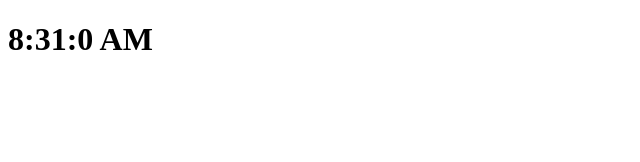
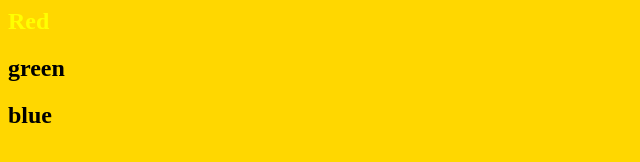
Before and after one commit to Junsha111/herions-formulla, a plain HTML site: page index.html in a window 1280 px wide. Shown: the whole page, without its empty margins (0-640 px from the left). Drawn offline with Linux system fonts and the light colour scheme.

Commit message:
Understanding DOM

```diff
--- /dev/null
+++ b/DOM js/index.html
@@ -0,0 +1,13 @@
+<!DOCTYPE html>
+<html lang="en">
+<head>
+    <meta charset="UTF-8">
+    <meta name="viewport" content="width=device-width, initial-scale=1.0">
+    <title>Document</title>
+    <link rel="stylesheet" href="style.css">
+</head>
+<body>
+    <button onclick="handleClick()" ondblclick="handleDblClick()">Click Me</button>
+    <script src="script.js"></script>
+</body>
+</html>
--- /dev/null
+++ b/DOM js/style.css
@@ -0,0 +1,6 @@
+body{
+    background-color: cyan;
+}
+#main{
+    color: red;
+}
--- a/index.html
+++ b/index.html
@@ -1,4 +1,4 @@
-<!DOCTYPE html>
+<!-- <!DOCTYPE html>
 <html lang="en">
 <head>
     <meta charset="UTF-8">
@@ -9,4 +9,74 @@
     <h1 id="clock"></h1>
     <script src="script.js"></script>
 </body>
+</html> -->
+<!-- <html style="background-color: black ;">
+
 </html>
+ <!DOCTYPE html>
+<!-- <!-- <html>
+<head>
+    <style>
+    html{
+        background:red;
+    }
+    </style>
+</head>
+<body> -->
+
+<!-- </body>
+<!-- </html>
+
+ <html> <body></body>
+<head>
+
+     <link
+            rel="stylesheet"
+            href="./styles.css"
+     />
+</body>
+</head>
+</html>
+<!-- <!DOCTYPE html>
+<html lang="en">
+<head>
+    <link
+          rel="styles"
+          href="./styles.css"
+          />
+    <title>Document</title>
+</head>
+<body>
+
+</body>
+</html> -->
+<!--
+</html>
+ <!DOCTYPE html>
+ <html>
+<head>
+    <style>
+    html{
+        background:red;
+    }
+    </style>
+</head>
+<link
+
+<body>  -->
+
+    <html>
+    <head>
+        <link
+        rel="stylesheet"
+       href="./styles.css"
+       />
+
+    </head>
+    <body>
+        <h2 id="main">Red</h2>
+        <h2>green</h2>
+        <h2>blue</h2>
+
+    </body>
+    </html>
--- a/script.js
+++ b/script.js
@@ -124,18 +124,70 @@
 //     console.log("Hello junaid")
 
 // }, 6000);
-setInterval(() => {
-    let time = new Date();
-    let hours = time.getHours();
-    let minutes = time.getMinutes();
-    let seconds = time.getSeconds();
-    let pmam = "AM";
-    if(hours>12){
-        hours-= 12;
-    }
-    if(hours>=12){
-        pmam = "PM";
-    }
-    document.getElementById("clock").innerHTML = hours + ":" + minutes + ":" + seconds + " " +pmam
-    // console.log(hours + ":" + minutes + ":" + seconds + " " +pmam)
-}, 1000);
+// setInterval(() => {
+//     let time = new Date();
+//     let hours = time.getHours();
+//     let minutes = time.getMinutes();
+//     let seconds = time.getSeconds();
+//     let pmam = "AM";
+//     if(hours>12){
+//         hours-= 12;
+//     }
+//     if(hours>=12){
+//         pmam = "PM";
+//     }
+//     document.getElementById("clock").innerHTML = hours + ":" + minutes + ":" + seconds + " " +pmam
+//     // console.log(hours + ":" + minutes + ":" + seconds + " " +pmam)
+// }, 1000)
+
+// map
+// fruits.map(function add(item){
+    //     console.log(item + " shake");
+    // })
+    // fruits.map(addShake);
+    // function addShake(i){
+        //     console.log(i + "shake")
+        // }
+        // callback function
+        // function printValue(i){
+            //     console.log(i)
+            // }
+            // function add(x , y , printValue){
+                //     sum = x+ y ;
+                //     printValue(sum);
+                // }
+                // add(2 , 3 , printValue)
+                // fruits.map()
+                // const result = numbers.filter(greaterThan6)
+                // function greaterThan6(i){
+                    //     return i > 6
+                    // }
+                    // console.log(result)
+                    // const numbers = [175,50 , 25 , 10];
+
+                    // const result = numbers.reduce(myFunc);
+
+                    // function myFunc(total, num) {
+                        //   return total + num;
+                        // }
+                        // console.log(result)
+
+// const numbers2 = [11 , 98 , 56 , ...numbers]
+// console.log(numbers2)
+
+// destructring in js
+// const fruits = ["mango" , "orange" , "apple" , "grapes"];
+// console.log(fruits[0])
+// const [ amb , sungtar , chont] = fruits;
+// console.log(amb)
+// const result =numbers.map(function square(i){
+    // return i*i
+    // })
+    // console.log(result)
+//     const numbers = [1 , 5 , 7, 23, 10 ]
+//     const result=numbers.filter(function odd(i)
+//         {
+// return i%2 !=0;
+//         }
+//     )
+//     console.log(result)
--- /dev/null
+++ b/styles.css
@@ -0,0 +1,6 @@
+ body{
+    background-color:gold
+}
+#main{
+    color: yellow
+}
```
Also changed, not shown: DOM js/script.js (added, +13 -0 lines).
